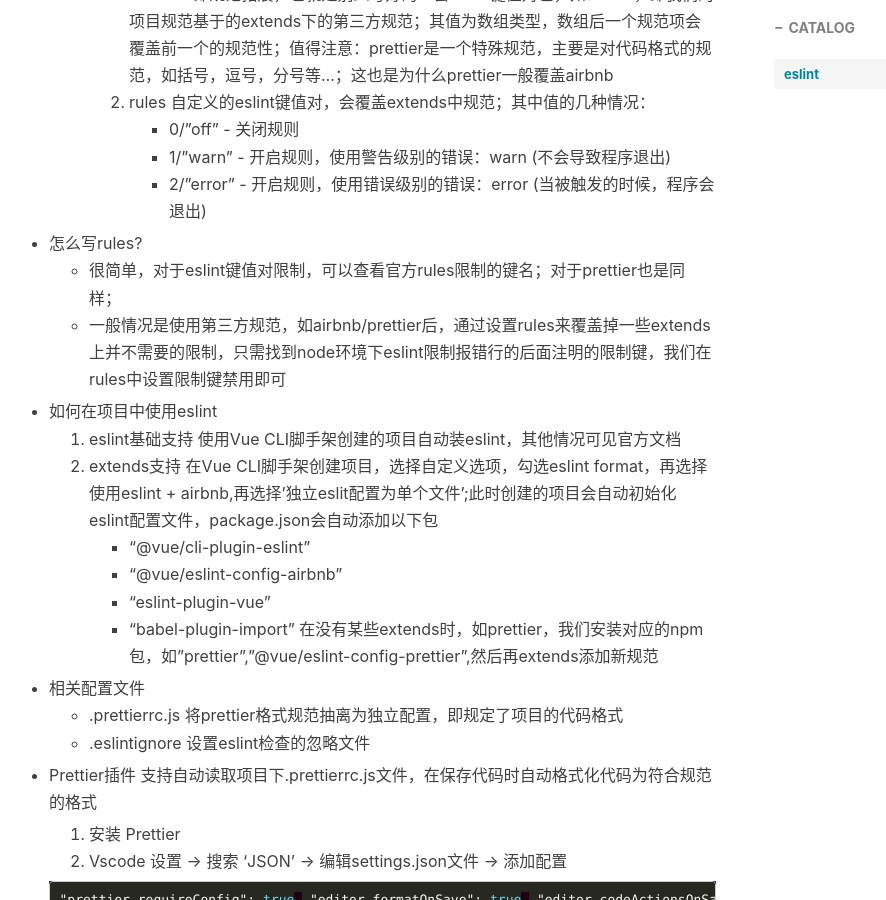
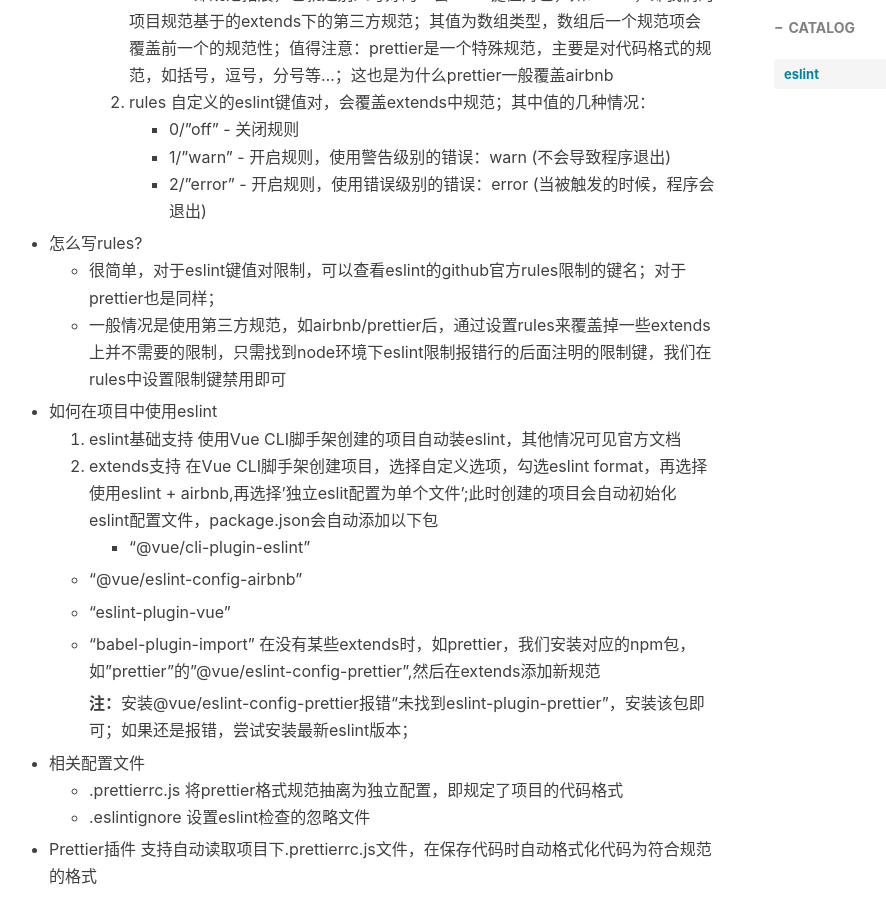
Before and after one commit to KID-1912/KID-1912.github.io, a Jekyll site: the page built from _posts/2021-4-08-eslint.md, in a window 1280 px wide and 900 px high, scrolled down 1756 px. Shown: the whole window, without its empty margins (256-1142 px from the left). Built offline with Jekyll 4.4.1, drawn with Linux system fonts in a browser that asks for light colours; nearby versions of some CDN libraries; comment, search, counter and statistics services are not loaded.

Commit message:
eslint提交

```diff
--- a/_posts/2021-4-08-eslint.md
+++ b/_posts/2021-4-08-eslint.md
@@ -79,7 +79,7 @@
     - 2/"error" - 开启规则，使用错误级别的错误：error (当被触发的时候，程序会退出)
 
 - 怎么写rules?
-  - 很简单，对于eslint键值对限制，可以查看官方rules限制的键名；对于prettier也是同样；
+  - 很简单，对于eslint键值对限制，可以查看eslint的github官方rules限制的键名；对于prettier也是同样；
   - 一般情况是使用第三方规范，如airbnb/prettier后，通过设置rules来覆盖掉一些extends上并不需要的限制，只需找到node环境下eslint限制报错行的后面注明的限制键，我们在rules中设置限制键禁用即可
 
 - 如何在项目中使用eslint
@@ -88,17 +88,22 @@
   2. extends支持
   在Vue CLI脚手架创建项目，选择自定义选项，勾选eslint format，再选择使用eslint + airbnb,再选择'独立eslit配置为单个文件';此时创建的项目会自动初始化eslint配置文件，package.json会自动添加以下包
   - "@vue/cli-plugin-eslint"
+
   - "@vue/eslint-config-airbnb"
+
   - "eslint-plugin-vue"
+
   - "babel-plugin-import"
-  在没有某些extends时，如prettier，我们安装对应的npm包，如"prettier","@vue/eslint-config-prettier",然后再extends添加新规范
+    在没有某些extends时，如prettier，我们安装对应的npm包，如"prettier"的"@vue/eslint-config-prettier",然后在extends添加新规范
+
+    **注：**安装@vue/eslint-config-prettier报错“未找到eslint-plugin-prettier”，安装该包即可；如果还是报错，尝试安装最新eslint版本；
 
 - 相关配置文件
   - .prettierrc.js 将prettier格式规范抽离为独立配置，即规定了项目的代码格式
   - .eslintignore 设置eslint检查的忽略文件
 
 - Prettier插件
-支持自动读取项目下.prettierrc.js文件，在保存代码时自动格式化代码为符合规范的格式
+  支持自动读取项目下.prettierrc.js文件，在保存代码时自动格式化代码为符合规范的格式
 
   1. 安装 Prettier
   2. Vscode 设置 -> 搜索 'JSON' -> 编辑settings.json文件 -> 添加配置
```
